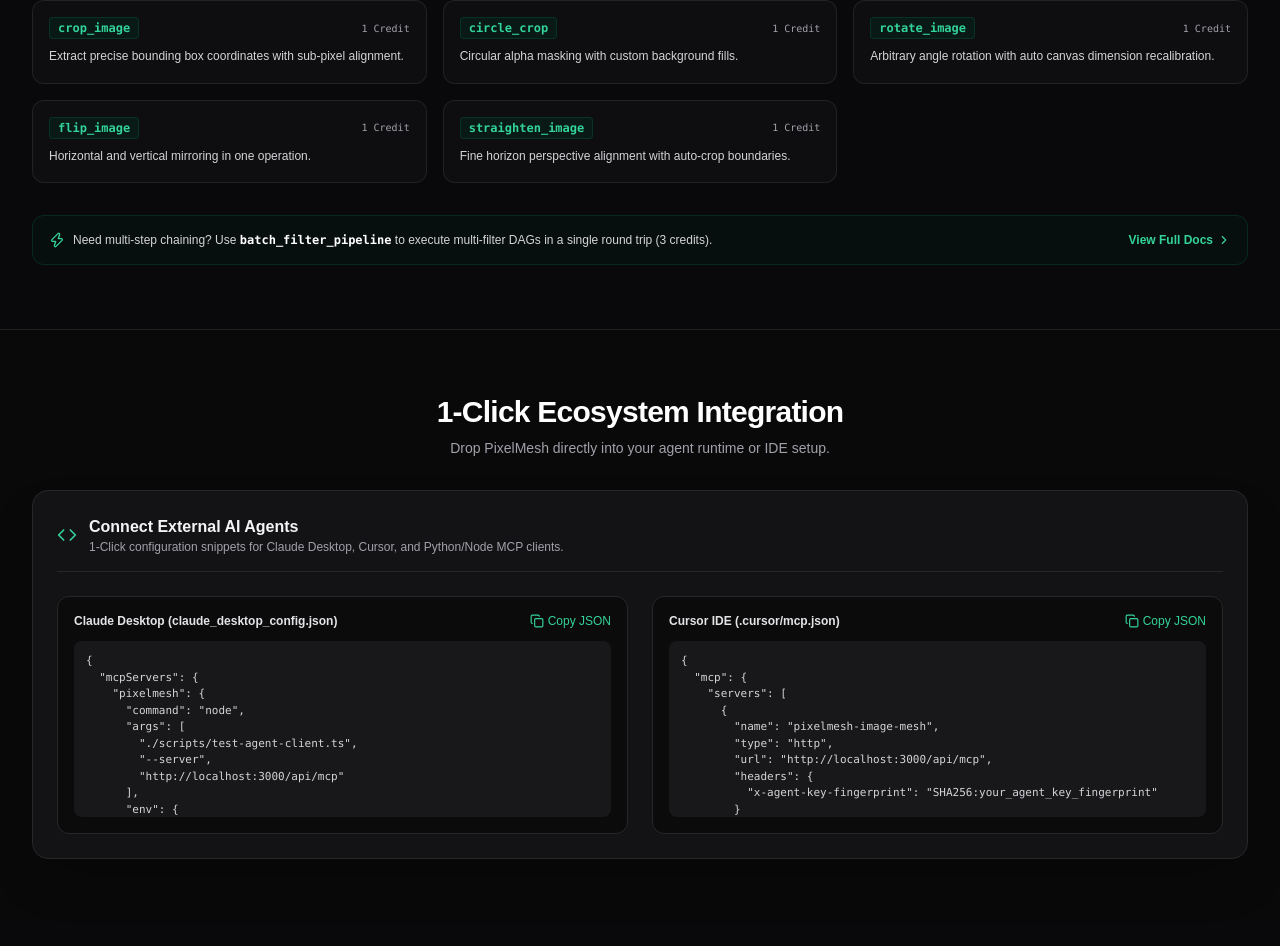
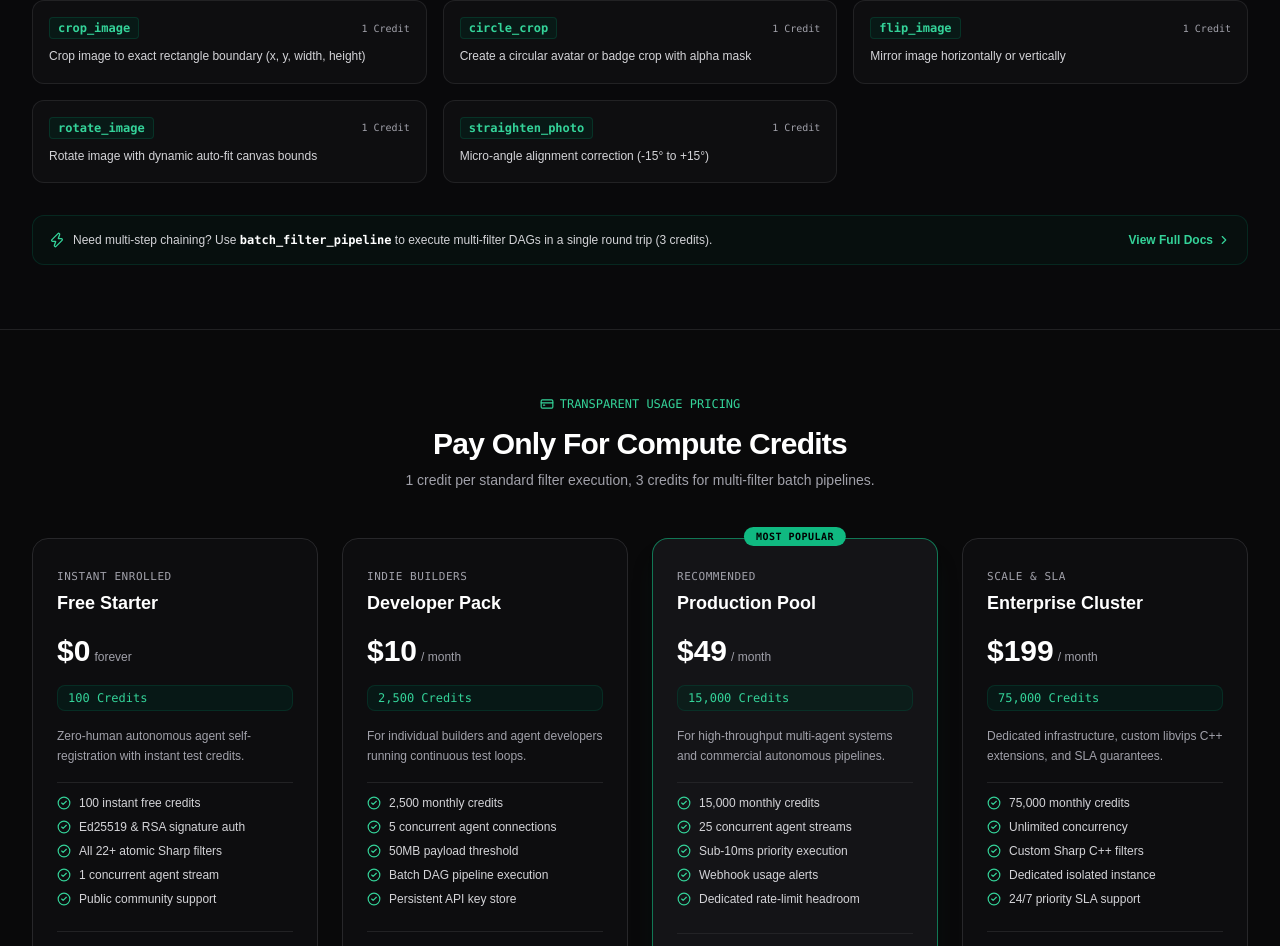
Before and after one commit to RohitWaghire/PixelMesh, a Next.js app: page / in a window 1280 px wide. Shown: the part 1854-2800 px from the top of the page. Built offline with nearby package versions, Linux system fonts and the light colour scheme.

Commit message:
fix(review): centralize tool catalog metadata, add 4-tier pricing grid, Docker instructions, and sitemap index entry

```diff
--- a/app/docs.md/route.ts
+++ b/app/docs.md/route.ts
@@ -1,6 +1,12 @@
 import { NextResponse } from "next/server";
+import { FILTER_TOOLS_CATALOG } from "@/lib/image/tools-catalog";
 
 export async function GET() {
+  const toolsList = FILTER_TOOLS_CATALOG.map((t, idx) => {
+    const paramsSummary = Object.keys(t.defaultParams).join(", ") || "none";
+    return `${idx + 1}. \`${t.id}\` (${t.category}): ${t.description} (Params: ${paramsSummary}). Cost: 1 credit.`;
+  }).join("\n");
+
   const content = `# PixelMesh Technical Documentation for AI Agents
 
 ## Authentication & Headers
@@ -17,34 +23,11 @@ signature = sign(private_key, canonical_string.encode())
 \`\`\`
 
 ## 22+ Native Sharp Image Manipulation Tools
-1. \`crop_image\`: Extracts bounding box (\`left\`, \`top\`, \`width\`, \`height\`). Cost: 1 credit.
-2. \`circle_crop\`: Mask image to circle/ellipse (\`radius\`, \`centerX\`, \`centerY\`, \`background\`). Cost: 1 credit.
-3. \`rotate_image\`: Rotates image by degrees (\`angle\`, \`background\`). Cost: 1 credit.
-4. \`flip_image\`: Horizontal and/or vertical flip (\`horizontal\`, \`vertical\`). Cost: 1 credit.
-5. \`straighten_image\`: Straighten perspective (-45° to +45°, \`cropToFit\`). Cost: 1 credit.
-6. \`adjust_brightness\`: Luminance scaling (\`factor\`: 0.0 to 3.0). Cost: 1 credit.
-7. \`adjust_contrast\`: Contrast curve (\`factor\`: 0.0 to 3.0). Cost: 1 credit.
-8. \`adjust_gamma\`: Non-linear power law gamma (\`gamma\`: 0.1 to 3.0). Cost: 1 credit.
-9. \`adjust_exposure\`: Exposure compensation in EV stops (\`stops\`: -4.0 to 4.0). Cost: 1 credit.
-10. \`lighten_image\`: Highlight lift (\`amount\`: 0.0 to 1.0). Cost: 1 credit.
-11. \`darken_image\`: Shadow deepening (\`amount\`: 0.0 to 1.0). Cost: 1 credit.
-12. \`make_sepia_tone\`: Vintage 3x3 sepia matrix (\`intensity\`: 0.0 to 1.0). Cost: 1 credit.
-13. \`make_grayscale\`: Rec.709 or standard grayscale (\`mode\`: 'standard' | 'weighted'). Cost: 1 credit.
-14. \`invert_colors\`: Photographic negative color inversion. Cost: 1 credit.
-15. \`adjust_hue\`: Circular color phase shift (\`degrees\`: -180 to 180). Cost: 1 credit.
-16. \`adjust_saturation\`: Saturation scaling (\`factor\`: 0.0 to 3.0). Cost: 1 credit.
-17. \`adjust_vibrance\`: Smart skin-tone preserving vibrance (\`amount\`: -1.0 to 1.0). Cost: 1 credit.
-18. \`adjust_hsl\`: Compound HSL adjustment (\`hue\`, \`saturation\`, \`lightness\`). Cost: 1 credit.
-19. \`clip_photo\`: Threshold clipping (\`minThreshold\`, \`maxThreshold\`). Cost: 1 credit.
-20. \`glow_effect\`: Bloom synthesis (\`intensity\`, \`radius\`). Cost: 1 credit.
-21. \`sharpen_image\`: Unsharp mask edge definition (\`sigma\`, \`flat\`, \`jagged\`). Cost: 1 credit.
-22. \`blur_image\`: High performance Gaussian blur (\`sigma\`: 0.3 to 100). Cost: 1 credit.
-23. \`noise_effect\`: Film grain addition (\`amount\`, \`type\`). Cost: 1 credit.
-24. \`posterize_effect\`: Color quantization (\`levels\`: 2 to 32). Cost: 1 credit.
-25. \`batch_filter_pipeline\`: Multi-filter DAG execution in one atomic pass (\`pipeline\`: [{ tool, params }]). Cost: 3 credits.
-26. \`get_image_metadata\`: Extract dimensions, channels, density, format. Cost: 1 credit.
+${toolsList}
+23. \`batch_filter_pipeline\` (composite): Multi-filter DAG execution in one atomic pass (\`pipeline\`: [{ tool, params }]). Cost: 3 credits.
+24. \`get_image_metadata\` (metadata): Extract width, height, format, channels, density without altering pixels. Cost: 1 credit.
 
-> Note: Payloads > 20MB are billed at 5 credits.
+> Note: Payloads > 20MB are billed at 5 credits (ADR 0005).
 `;
 
   return new NextResponse(content, {
--- a/app/page.tsx
+++ b/app/page.tsx
@@ -6,6 +6,7 @@ import Navbar from "@/components/layout/Navbar";
 import Footer from "@/components/layout/Footer";
 import HeroSplitDemo from "@/components/landing/HeroSplitDemo";
 import ConfigHub from "@/components/dashboard/ConfigHub";
+import { FILTER_TOOLS_CATALOG } from "@/lib/image/tools-catalog";
 import {
   Sparkles,
   ArrowRight,
@@ -20,7 +21,9 @@ import {
   Check,
   Sliders,
   ExternalLink,
-  ChevronRight
+  ChevronRight,
+  CreditCard,
+  CheckCircle2
 } from "lucide-react";
 
 export default function Home() {
@@ -33,36 +36,82 @@ export default function Home() {
     setTimeout(() => setCopiedCli(false), 2000);
   };
 
-  const catalog = {
-    geometry: [
-      { name: "crop_image", desc: "Extract precise bounding box coordinates with sub-pixel alignment." },
-      { name: "circle_crop", desc: "Circular alpha masking with custom background fills." },
-      { name: "rotate_image", desc: "Arbitrary angle rotation with auto canvas dimension recalibration." },
-      { name: "flip_image", desc: "Horizontal and vertical mirroring in one operation." },
-      { name: "straighten_image", desc: "Fine horizon perspective alignment with auto-crop boundaries." }
-    ],
-    exposure: [
-      { name: "adjust_brightness", desc: "Linear luminance scaling across pixel channels." },
-      { name: "adjust_contrast", desc: "Dynamic range compression and expansion around midtones." },
-      { name: "adjust_gamma", desc: "Non-linear power-law curve adjustment for deep shadow extraction." },
-      { name: "adjust_exposure", desc: "Photographic stop adjustments (-4.0 to +4.0 EV)." },
-      { name: "lighten_image", desc: "Targeted highlight recovery and shadow lift." }
-    ],
-    color: [
-      { name: "make_sepia_tone", desc: "Calibrated vintage warm monochrome color matrix." },
-      { name: "make_grayscale", desc: "Rec.709 human-perceptual luminance conversion." },
-      { name: "invert_colors", desc: "High-contrast photonegative spectrum inversion." },
-      { name: "adjust_hue", desc: "360° circular color wheel phase shifting." },
-      { name: "adjust_saturation", desc: "Chroma intensity modulation from muted to hyper-vivid." }
-    ],
-    effects: [
-      { name: "glow_effect", desc: "Multi-pass bloom synthesis via Gaussian blur add-compositing." },
-      { name: "sharpen_image", desc: "Unsharp mask high-frequency edge definition enhancement." },
-      { name: "blur_image", desc: "High-performance Gaussian blur filtering up to sigma 100." },
-      { name: "noise_effect", desc: "Controlled Gaussian or uniform film grain injection." },
-      { name: "posterize_effect", desc: "Quantized color palette reduction with dynamic LUT tables." }
-    ]
-  };
+  const filteredTools = FILTER_TOOLS_CATALOG.filter((t) => t.category === activeCatalogTab);
+
+  const pricingTiers = [
+    {
+      name: "Free Starter",
+      price: "$0",
+      period: "forever",
+      description: "Zero-human autonomous agent self-registration with instant test credits.",
+      credits: "100 Credits",
+      badge: "Instant Enrolled",
+      features: [
+        "100 instant free credits",
+        "Ed25519 & RSA signature auth",
+        "All 22+ atomic Sharp filters",
+        "1 concurrent agent stream",
+        "Public community support"
+      ],
+      cta: "Self-Register Now",
+      href: "/dashboard",
+      popular: false
+    },
+    {
+      name: "Developer Pack",
+      price: "$10",
+      period: "/ month",
+      description: "For individual builders and agent developers running continuous test loops.",
+      credits: "2,500 Credits",
+      badge: "Indie Builders",
+      features: [
+        "2,500 monthly credits",
+        "5 concurrent agent connections",
+        "50MB payload threshold",
+        "Batch DAG pipeline execution",
+        "Persistent API key store"
+      ],
+      cta: "Upgrade to Dev",
+      href: "/dashboard",
+      popular: false
+    },
+    {
+      name: "Production Pool",
+      price: "$49",
+      period: "/ month",
+      description: "For high-throughput multi-agent systems and commercial autonomous pipelines.",
+      credits: "15,000 Credits",
+      badge: "Recommended",
+      features: [
+        "15,000 monthly credits",
+        "25 concurrent agent streams",
+        "Sub-10ms priority execution",
+        "Webhook usage alerts",
+        "Dedicated rate-limit headroom"
+      ],
+      cta: "Deploy Production",
+      href: "/dashboard",
+      popular: true
+    },
+    {
+      name: "Enterprise Cluster",
+      price: "$199",
+      period: "/ month",
+      description: "Dedicated infrastructure, custom libvips C++ extensions, and SLA guarantees.",
+      credits: "75,000 Credits",
+      badge: "Scale & SLA",
+      features: [
+        "75,000 monthly credits",
+        "Unlimited concurrency",
+        "Custom Sharp C++ filters",
+        "Dedicated isolated instance",
+        "24/7 priority SLA support"
+      ],
+      cta: "Contact Enterprise",
+      href: "/docs",
+      popular: false
+    }
+  ];
 
   return (
     <div className="min-h-screen flex flex-col bg-[#09090b] text-zinc-100 selection:bg-emerald-500/30">
@@ -192,7 +241,7 @@ export default function Home() {
         </div>
       </section>
 
-      {/* 22+ Native Tools Catalog Section */}
+      {/* 22+ Native Tools Catalog Section (Centralized from FILTER_TOOLS_CATALOG) */}
       <section className="py-16 px-4 sm:px-6 lg:px-8 max-w-7xl mx-auto w-full space-y-8">
         <div className="flex flex-col md:flex-row md:items-end justify-between gap-4">
           <div>
@@ -222,21 +271,21 @@ export default function Home() {
           </div>
         </div>
 
-        {/* Tool Cards */}
+        {/* Dynamic Tool Cards from catalog */}
         <div className="grid grid-cols-1 sm:grid-cols-2 lg:grid-cols-3 gap-4">
-          {catalog[activeCatalogTab].map((item) => (
+          {filteredTools.map((item) => (
             <div
-              key={item.name}
+              key={item.id}
               className="p-4 rounded-xl border border-zinc-800/80 bg-zinc-900/40 hover:border-zinc-700 transition space-y-2"
             >
               <div className="flex items-center justify-between">
                 <span className="font-mono text-xs font-bold text-emerald-400 bg-emerald-950/40 px-2 py-0.5 rounded border border-emerald-900/50">
-                  {item.name}
+                  {item.id}
                 </span>
                 <span className="text-[10px] font-mono text-zinc-400">1 Credit</span>
               </div>
               <p className="text-xs text-zinc-300 leading-relaxed">
-                {item.desc}
+                {item.description}
               </p>
             </div>
           ))}
@@ -251,6 +300,86 @@ export default function Home() {
             <span>View Full Docs</span>
             <ChevronRight className="w-3.5 h-3.5" />
           </Link>
+        </div>
+      </section>
+
+      {/* 4-Tier Pricing Grid (§2.1) */}
+      <section className="border-t border-zinc-800/80 bg-zinc-950/60 py-16 px-4 sm:px-6 lg:px-8">
+        <div className="max-w-7xl mx-auto space-y-12">
+          <div className="text-center max-w-2xl mx-auto space-y-2">
+            <div className="inline-flex items-center gap-1.5 text-xs font-mono text-emerald-400">
+              <CreditCard className="w-3.5 h-3.5" />
+              <span>TRANSPARENT USAGE PRICING</span>
+            </div>
+            <h2 className="text-2xl sm:text-3xl font-bold text-white tracking-tight">
+              Pay Only For Compute Credits
+            </h2>
+            <p className="text-xs sm:text-sm text-zinc-400">
+              1 credit per standard filter execution, 3 credits for multi-filter batch pipelines.
+            </p>
+          </div>
+
+          <div className="grid grid-cols-1 md:grid-cols-2 lg:grid-cols-4 gap-6">
+            {pricingTiers.map((tier) => (
+              <div
+                key={tier.name}
+                className={`rounded-2xl p-6 flex flex-col justify-between border transition ${
+                  tier.popular
+                    ? "bg-zinc-900/80 border-emerald-500/60 shadow-xl shadow-emerald-950/30 relative"
+                    : "bg-zinc-900/30 border-zinc-800 hover:border-zinc-700"
+                }`}
+              >
+                {tier.popular && (
+                  <span className="absolute -top-3 left-1/2 -translate-x-1/2 px-3 py-0.5 rounded-full bg-emerald-500 text-black font-bold text-[10px] uppercase font-mono tracking-wider">
+                    Most Popular
+                  </span>
+                )}
+
+                <div className="space-y-4">
+                  <div>
+                    <span className="text-[11px] font-mono text-zinc-400 uppercase tracking-wider">{tier.badge}</span>
+                    <h3 className="text-lg font-bold text-white mt-0.5">{tier.name}</h3>
+                  </div>
+
+                  <div className="flex items-baseline gap-1">
+                    <span className="text-3xl font-extrabold text-white">{tier.price}</span>
+                    <span className="text-xs text-zinc-400">{tier.period}</span>
+                  </div>
+
+                  <div className="text-xs font-mono text-emerald-400 bg-emerald-950/40 border border-emerald-900/40 px-2.5 py-1 rounded-lg">
+                    {tier.credits}
+                  </div>
+
+                  <p className="text-xs text-zinc-400 leading-relaxed">
+                    {tier.description}
+                  </p>
+
+                  <ul className="space-y-2 text-xs text-zinc-300 pt-3 border-t border-zinc-800/80">
+                    {tier.features.map((feat) => (
+                      <li key={feat} className="flex items-center gap-2">
+                        <CheckCircle2 className="w-3.5 h-3.5 text-emerald-400 flex-shrink-0" />
+                        <span>{feat}</span>
+                      </li>
+                    ))}
+                  </ul>
+                </div>
+
+                <div className="pt-6 mt-6 border-t border-zinc-800/80">
+                  <Link
+                    href={tier.href}
+                    className={`w-full py-2 px-4 rounded-xl text-xs font-semibold flex items-center justify-center gap-1.5 transition ${
+                      tier.popular
+                        ? "bg-emerald-500 hover:bg-emerald-400 text-black shadow-md shadow-emerald-950/50"
+                        : "bg-zinc-800 hover:bg-zinc-700 text-zinc-100 border border-zinc-700"
+                    }`}
+                  >
+                    <span>{tier.cta}</span>
+                    <ArrowRight className="w-3.5 h-3.5" />
+                  </Link>
+                </div>
+              </div>
+            ))}
+          </div>
         </div>
       </section>
 
--- a/app/sitemap.ts
+++ b/app/sitemap.ts
@@ -40,5 +40,11 @@ export default function sitemap(): MetadataRoute.Sitemap {
       changeFrequency: "weekly",
       priority: 0.7,
     },
+    {
+      url: `${baseUrl}/index.md`,
+      lastModified: new Date(),
+      changeFrequency: "weekly",
+      priority: 0.7,
+    },
   ];
 }
```
Also changed, not shown: app/llms.txt/route.ts (+11 -5 lines), 1 other file (tests, documents, lock files or other folders).
